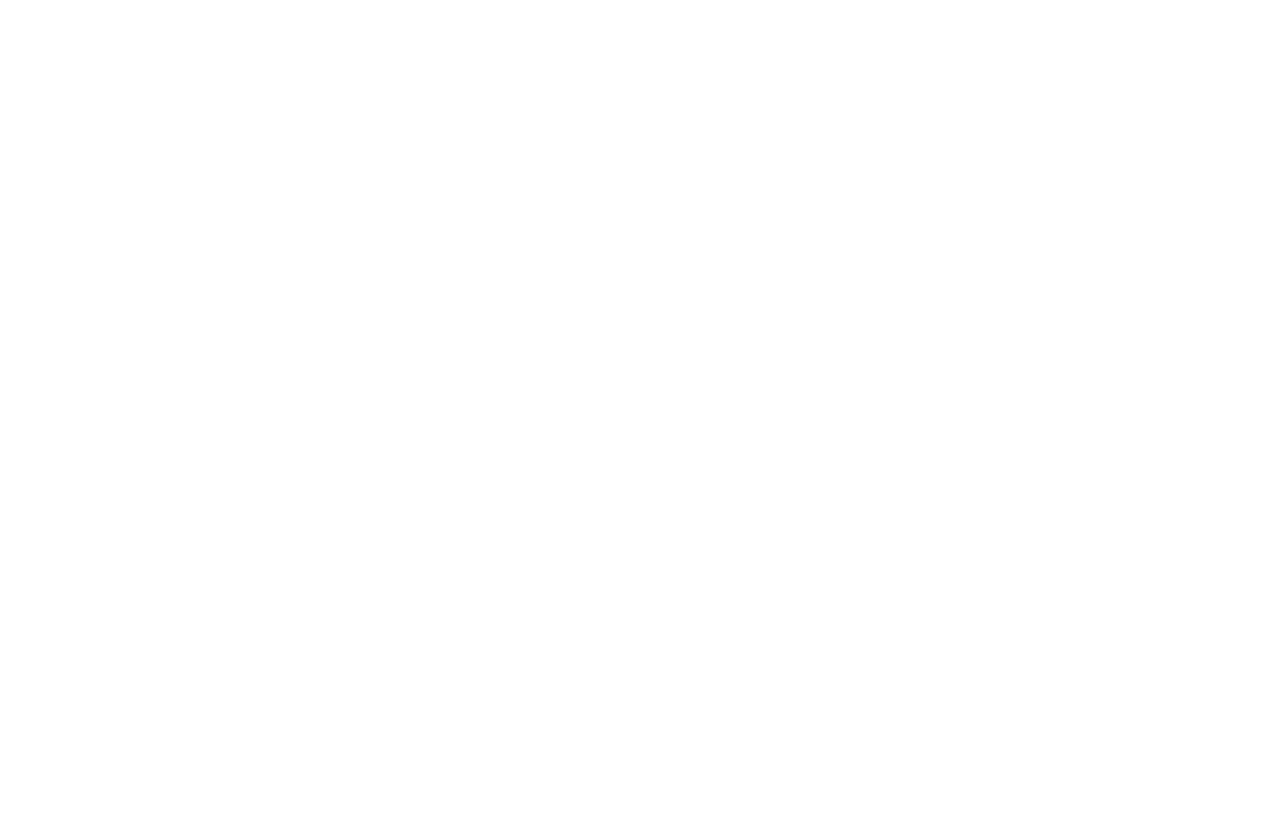
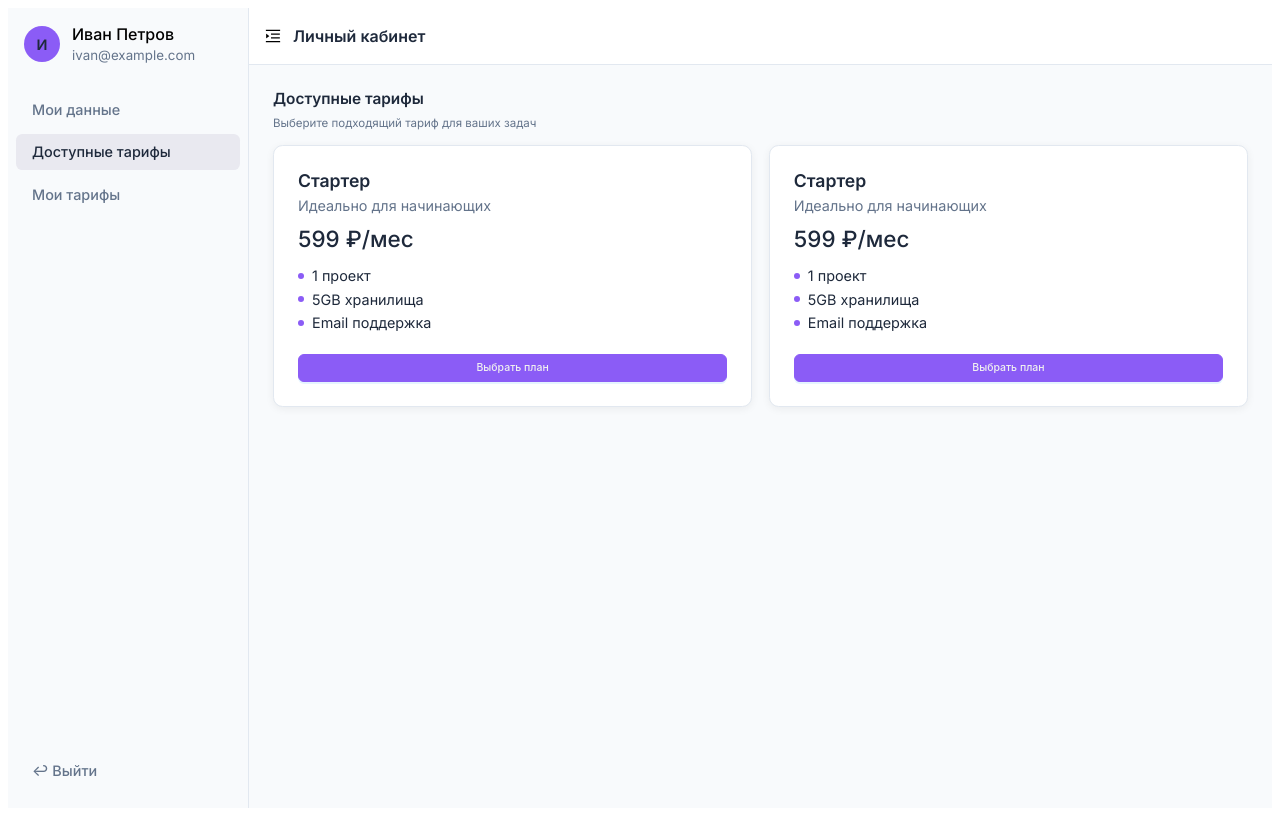
Before and after one commit to Kattherinee/persnal-subscribe, a React (Vite) app: page /tariffs in a window 1280 px wide. Before the commit this address had no page. Built offline with nearby package versions, Linux system fonts and the light colour scheme.

Commit message:
Добавила карточки тарифов и саму страницу тарифов, подправила стили

```diff
--- a/src/App.tsx
+++ b/src/App.tsx
@@ -3,6 +3,7 @@
 import { Register } from './pages/auth/Register';
 import { Layout } from './layout';
 import { ProfilePage } from './pages/auth/mainPages/ProfilePage';
+import { TariffsPage } from './pages/auth/mainPages/TariffsPage';
 
 function App() {
   return (
@@ -14,8 +15,8 @@
       {/* приватные страницы внутри Личного кабинета */}
       <Route path="/" element={<Layout />}>
         <Route index element={<ProfilePage />} /> {/* / */}
-        {/* <Route path="tariffs" element={<TariffsPage />} />
-        <Route path="my-tariffs" element={<MyTariffsPage />} />  */}
+        <Route path="tariffs" element={<TariffsPage />} />
+        {/* <Route path="my-tariffs" element={<MyTariffsPage />} />   */}
       </Route>
 
       {/* 404 */}
--- /dev/null
+++ b/src/components/CardPlan.tsx
@@ -0,0 +1,100 @@
+import styled from 'styled-components';
+import { theme } from '../assets/theme/theme';
+import { CustomButton } from '../ui/CustomButton';
+
+interface PlanCardProps {
+  title: string;
+  subtitle: string;
+  price: string;
+  features: string[];
+  onSelect?: () => void;
+}
+
+export const CardPlan: React.FC<PlanCardProps> = ({
+  title,
+  subtitle,
+  price,
+  features,
+  onSelect,
+}) => {
+  return (
+    <Card>
+      <Title>{title}</Title>
+      <Subtitle>{subtitle}</Subtitle>
+      <Price>{price}</Price>
+
+      <Features>
+        {features.map((feature, i) => (
+          <Feature key={i}>
+            <Dot />
+            <span>{feature}</span>
+          </Feature>
+        ))}
+      </Features>
+
+      <CustomButton onClick={onSelect} type="primary" $mode="primary">
+        Выбрать план
+      </CustomButton>
+    </Card>
+  );
+};
+
+const Card = styled.div`
+  background: ${theme.colors.backgroundCard};
+  border: 1px solid ${theme.colors.border};
+  border-radius: 0.6rem;
+  padding: 1.5rem;
+  width: 100%;
+  max-width: 40vw;
+  display: flex;
+  flex-direction: column;
+  box-shadow: 0 2px 8px rgba(0, 0, 0, 0.06);
+  transition: transform 0.2s ease;
+
+  &:hover {
+    transform: translateY(-4px);
+    box-shadow: 0 4px 12px rgba(0, 0, 0, 0.08);
+  }
+`;
+
+const Title = styled.h3`
+  font-size: 1.1rem;
+  font-weight: ${theme.fonts.fontWeightSemibold};
+  color: ${theme.colors.textPrimary};
+  margin-block: 0;
+  margin-bottom: 0.43vw;
+`;
+
+const Subtitle = styled.div`
+  font-size: 0.9rem;
+  color: ${theme.colors.textMuted};
+`;
+
+const Price = styled.div`
+  font-size: 1.4rem;
+  font-weight: ${theme.fonts.fontWeightMedium};
+  color: ${theme.colors.textPrimary};
+  margin: 0.9vw 0 1.2vw;
+`;
+
+const Features = styled.div`
+  display: flex;
+  flex-direction: column;
+  gap: 0.4rem;
+  margin-bottom: 1rem;
+`;
+
+const Feature = styled.div`
+  display: flex;
+  align-items: center;
+  gap: 0.5rem;
+  font-size: 0.9rem;
+  color: ${theme.colors.textPrimary};
+`;
+
+const Dot = styled.div`
+  width: 6px;
+  height: 6px;
+  border-radius: 50%;
+  background: ${theme.colors.brandPrimary};
+`;
--- a/src/pages/auth/mainPages/ProfilePage.tsx
+++ b/src/pages/auth/mainPages/ProfilePage.tsx
@@ -28,22 +28,14 @@
 
   return (
     <Wrapper>
-      <div>
+      <TitleContainer>
         <Title>Мои данные</Title>
         <Subtitle>Управление основной информацией аккаунта</Subtitle>
-      </div>
+      </TitleContainer>
 
       <Card>
         <CardTitle>Профиль</CardTitle>
-        <p
-          style={{
-            fontSize: '0.85rem',
-            color: theme.colors.textMuted,
-            marginBottom: '1rem',
-          }}
-        >
-          Основная информация о вашем аккаунте
-        </p>
+        <CardInfo>Основная информация о вашем аккаунте</CardInfo>
 
         <FieldRow>
           <Field>
@@ -90,39 +82,48 @@
   );
 };
 
-// ====== styled-components ======
-
-const Wrapper = styled.div`
+export const Wrapper = styled.div`
   display: flex;
   flex-direction: column;
-  gap: 1rem;
 `;
 
-const Title = styled.h2`
-  font-size: 1.3rem;
+export const Title = styled.h2`
+  font-size: 1.2vw;
+  margin-block: 0;
   font-weight: ${theme.fonts.fontWeightSemibold};
   color: ${theme.colors.textPrimary};
 `;
 
-const Subtitle = styled.p`
-  font-size: 0.9rem;
+export const Subtitle = styled.p`
+  font-size: 0.9vw;
   color: ${theme.colors.textMuted};
-  margin-bottom: 1rem;
+  margin-block: 0;
 `;
-
+export const TitleContainer = styled.div`
+  display: flex;
+  flex-direction: column;
+  gap: 0.6vw;
+  margin-bottom: 1.2vw;
+`;
 const Card = styled.div`
   background: ${theme.colors.backgroundCard};
   border: 1px solid ${theme.colors.border};
   border-radius: 0.6rem;
-  padding: 1rem 1.25rem;
-  box-shadow: 0 2px 6px rgba(0, 0, 0, 0.04);
+  padding: 1.2vw 0.94vw;
+  box-shadow: 0 0 2px 1.5px rgba(0, 0, 0, 0.046);
 `;
 
 const CardTitle = styled.h3`
-  font-size: 1rem;
-  font-weight: ${theme.fonts.fontWeightMedium};
+  font-size: 0.94vw;
+  font-weight: ${theme.fonts.fontWeightSemibold};
   color: ${theme.colors.textPrimary};
+  margin-block: 0;
   margin-bottom: 0.75rem;
+`;
+const CardInfo = styled.div`
+  font-size: 0.83vw;
+  color: ${theme.colors.textMuted};
+  margin-bottom: 0.94vw;
 `;
 
 const FieldRow = styled.div`
--- /dev/null
+++ b/src/pages/auth/mainPages/TariffsPage.tsx
@@ -0,0 +1,36 @@
+import styled from 'styled-components';
+import { CardPlan } from '../../../components/CardPlan';
+import { Subtitle, Title, TitleContainer, Wrapper } from './ProfilePage';
+// import { CustomButton } from '../../../ui/CustomButton';
+// import { CustomLabel } from '../../../ui/CustomLabel';
+// import { CustomInput } from '../../../ui/CustomInput';
+
+export const TariffsPage = () => {
+  return (
+    <Wrapper>
+      <TitleContainer>
+        <Title>Доступные тарифы</Title>
+        <Subtitle>Выберите подходящий тариф для ваших задач</Subtitle>
+      </TitleContainer>
+      <CardContainer>
+        <CardPlan
+          title="Стартер"
+          subtitle="Идеально для начинающих"
+          price="599 ₽/мес"
+          features={['1 проект', '5GB хранилища', 'Email поддержка']}
+        />
+        <CardPlan
+          title="Стартер"
+          subtitle="Идеально для начинающих"
+          price="599 ₽/мес"
+          features={['1 проект', '5GB хранилища', 'Email поддержка']}
+        />
+      </CardContainer>
+    </Wrapper>
+  );
+};
+
+const CardContainer = styled.div`
+  display: flex;
+  gap: 1.3vw;
+`;
```
